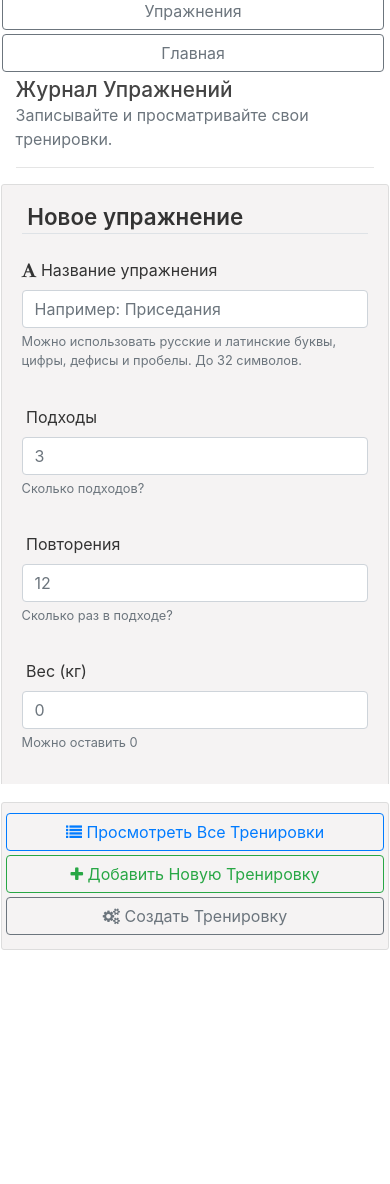
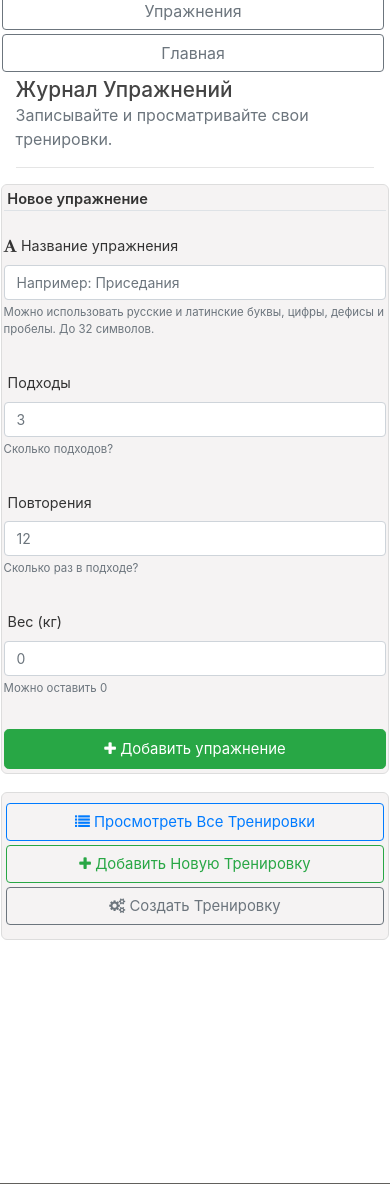
Before and after one commit to Lemetist/ActivityWatch, a Django app: page /exlog/log/1/addexercise/ in a window 390 px wide. Shown: the part 321-1505 px from the top of the page. Run offline with Django 3.2, Linux system fonts and the light colour scheme; the visitor is signed in with stand-in values (Sample User, id 1); some libraries are stand-ins or nearby versions.

Commit message:
Добавлены стили для адаптивного дизайна в файле base.css

```diff
--- a/exlog_app/static/exlog_app/base.css
+++ b/exlog_app/static/exlog_app/base.css
@@ -62,3 +62,36 @@ div.exlog-lists {
 a{
   text-decoration: none !important
 }
+
+@media (max-width: 700px) {
+  .content-section {
+    padding: 8px 4px;
+    border-radius: 8px;
+    margin-bottom: 12px;
+    font-size: 0.98em;
+    max-width: 98vw;
+  }
+  h1, h2, h3, h4, h5, h6 { font-size: 1.1em; }
+  .article-title { font-size: 1.05em; }
+  div.exlog-lists { height: auto; max-height: unset; padding: 0; }
+  .fade { animation-duration: 0.7s; }
+  form, fieldset, legend, .form-group, .form-control, button, input, select {
+    font-size: 1em !important;
+    width: 100% !important;
+    min-width: 0;
+  }
+  .form-group { margin-bottom: 10px; }
+  .btn, button { font-size: 1em !important; min-height: 38px; width: 100%; }
+}
+@media (max-width: 480px) {
+  .content-section {
+    padding: 4px 2px;
+    border-radius: 6px;
+    font-size: 0.93em;
+    max-width: 100vw;
+  }
+  h1, h2, h3, h4, h5, h6 { font-size: 1em; }
+  .article-title { font-size: 1em; }
+  .article-content, .article-metadata { font-size: 0.95em; }
+  .form-group, .form-control, button, input, select { font-size: 0.98em !important; }
+}
```
Also changed, not shown: app/static/css/results.css (added, +22 -0 lines).
